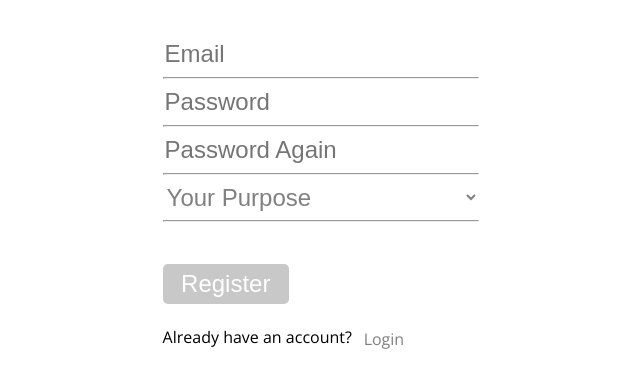
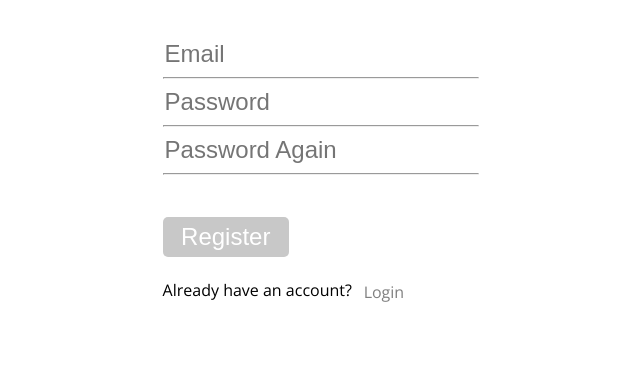
Before and after one commit to omrozh/inads, a Flask app: page /register in a window 1280 px wide. Shown: the part 222-610 px from the top of the page, without its empty margins (351-991 px from the left). Run offline with Flask 2, Linux system fonts and the light colour scheme; some libraries are stand-ins or nearby versions.

Commit message:
new commit

```diff
--- a/app.py
+++ b/app.py
@@ -264,12 +264,8 @@ def account():
 def register():
     user = ""
     if flask.request.method == "POST":
-        if flask.request.values["purpose"] == "Advertiser":
-            user = User(email=flask.request.values["email"], password=flask.request.values["password"],
-                        purpose=flask.request.values["purpose"], account_balance=0)
-        if flask.request.values["purpose"] == "Content Creator":
-            user = User(email=flask.request.values["email"], password=flask.request.values["password"],
-                        purpose=flask.request.values["purpose"], account_balance=0)
+        user = User(email=flask.request.values["email"], password=flask.request.values["password"],
+                    purpose="Advertiser", account_balance=0)
 
         db.session.add(user)
         db.session.commit()
--- a/templates/register.html
+++ b/templates/register.html
@@ -28,12 +28,6 @@
                 <input style="margin-left: 40%; margin-right:35%"  class="mainForm" type=password id="passOrigin" name=password placeholder="Password" required>
                 <hr style="margin-left: 40%; margin-right:35%">
                 <input style="margin-left: 40%; margin-right:35%"  class="mainForm" type=password id="passAgain" name=password placeholder="Password Again" required>
-                <hr style="margin-left: 40%; margin-right:35%">
-                <select style="margin-left: 40%;" size="margin-left: 40%" name="purpose" class="mainForm" id="rgstr" required>
-                    <option value="Advertiser">Your Purpose</option>
-                    <option value="Content Creator">Content Creator</option>
-                    <option value="Advertiser">Advertiser</option>
-                </select>
                 <hr style="margin-left: 40%; margin-right:35%">
                 <br>
                 <input class="buttonGray" style="margin-left: 40%; margin-top: 1%" type="button" onclick="validator()" value="Register">
```
